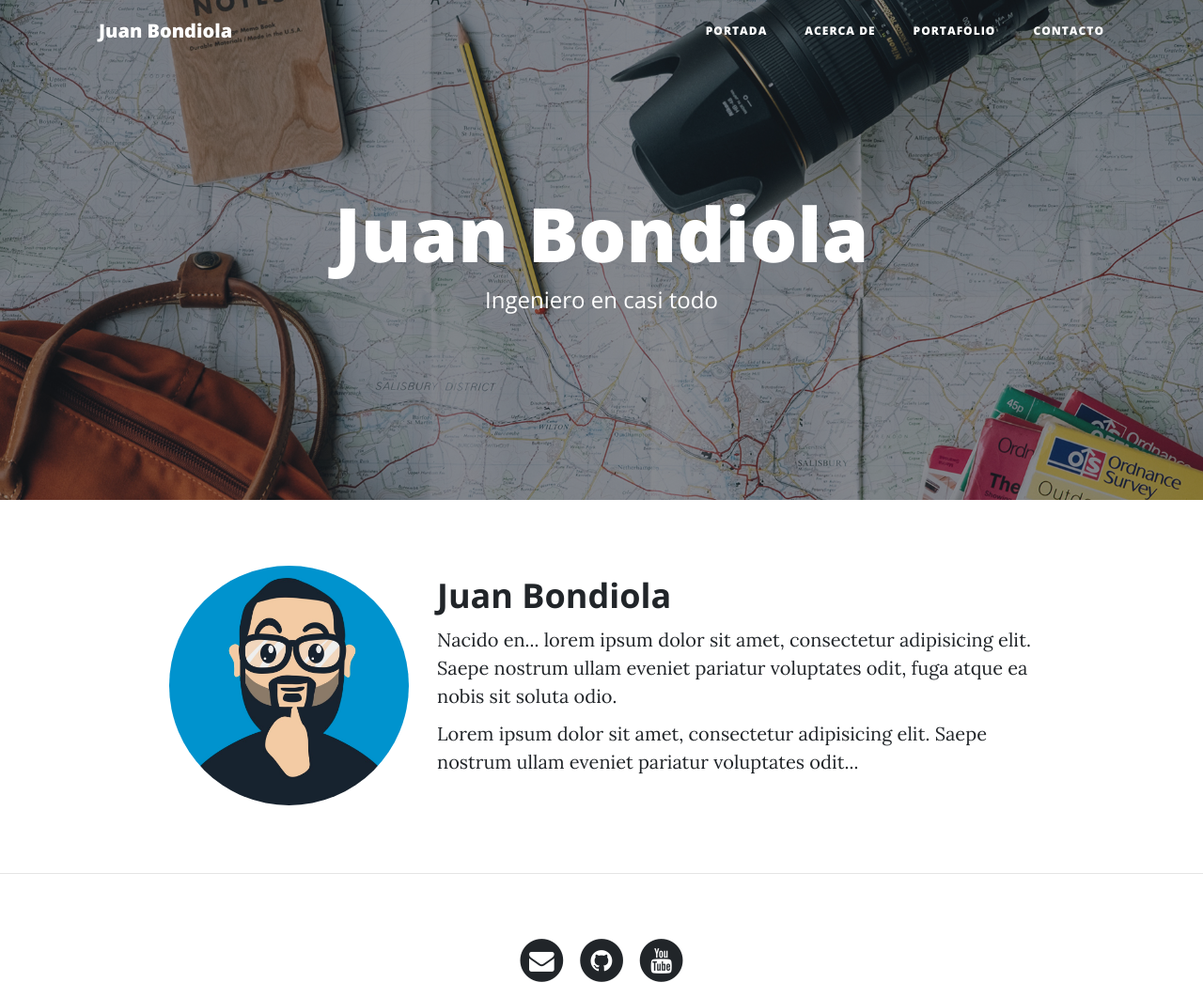
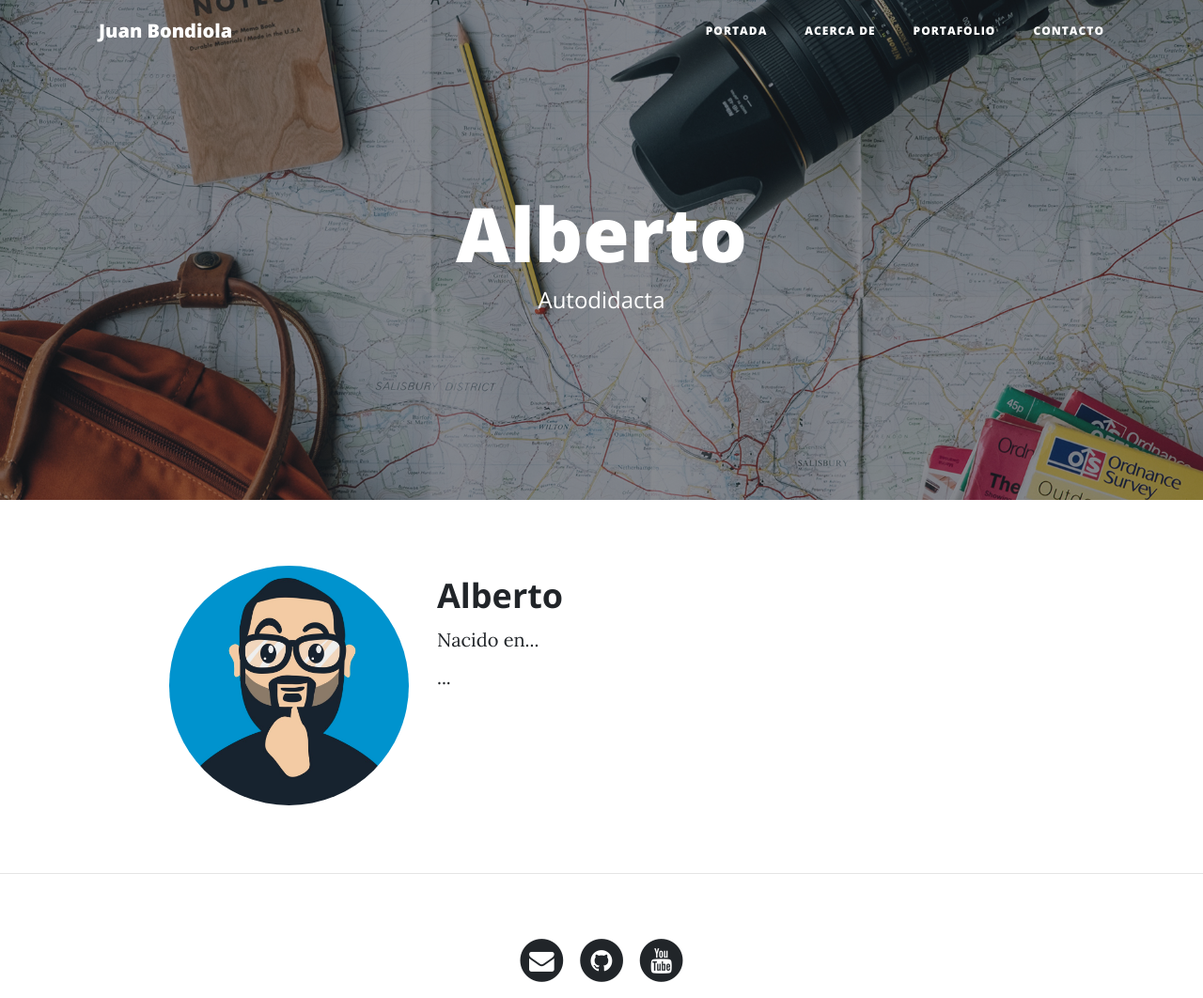
Before and after one commit to apastor63/webpersonal, a Django app: template webpersonal/core/templates/core/about.html in a window 1280 px wide. Shown: the top 1062 px of the page at 94% size. Run offline with Django 4.2, Linux system fonts and the light colour scheme; the template is opened without the code that fills it, so the values that code supplies are empty; some libraries are stand-ins or nearby versions.

Commit message:
Actualización

```diff
--- a/webpersonal/core/templates/core/about.html
+++ b/webpersonal/core/templates/core/about.html
@@ -5,8 +5,8 @@
 {% block background %}{% load static %}{% static 'core/img/about-bg.jpg' %}{% endblock %}
 
 {% block headers %}
-    <h1>Juan Bondiola</h1>
-    <span class="subheading">Ingeniero  en casi todo</span>
+    <h1>Alberto</h1>
+    <span class="subheading">Autodidacta</span>
 {% endblock %}
 
 {% block content %}
@@ -15,9 +15,9 @@
         <img class="img-fluid avatar" src="{% static 'core/img/avatar.jpg' %}" alt="">
     </div>
     <div class="col-lg-7 col-md-8">
-        <h2 class="section-heading">Juan Bondiola</h2>
-        <p>Nacido en... lorem ipsum dolor sit amet, consectetur adipisicing elit. Saepe nostrum ullam eveniet pariatur voluptates odit, fuga atque ea nobis sit soluta odio.</p>
-        <p>Lorem ipsum dolor sit amet, consectetur adipisicing elit. Saepe nostrum ullam eveniet pariatur voluptates odit...</p>
+        <h2 class="section-heading">Alberto</h2>
+        <p>Nacido en...</p>
+        <p>...</p>
     </div>
 </div>
 {% endblock %}
```
